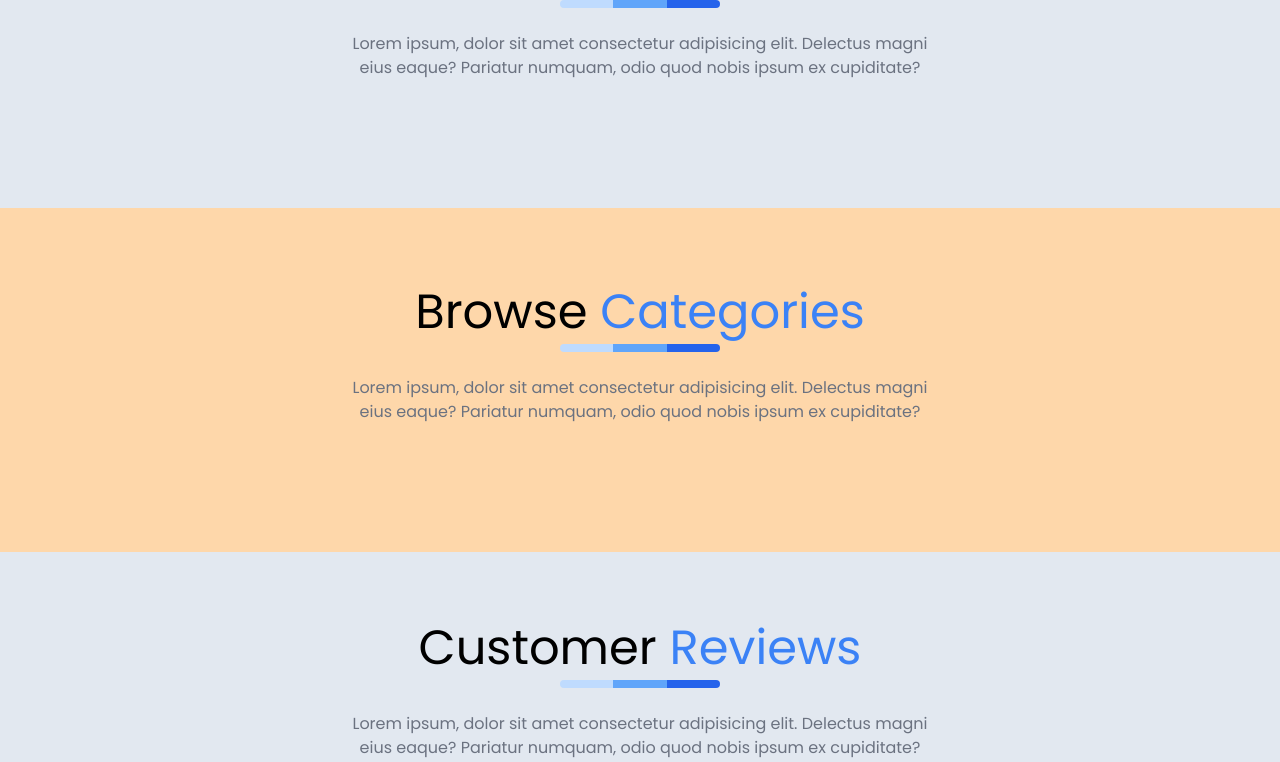
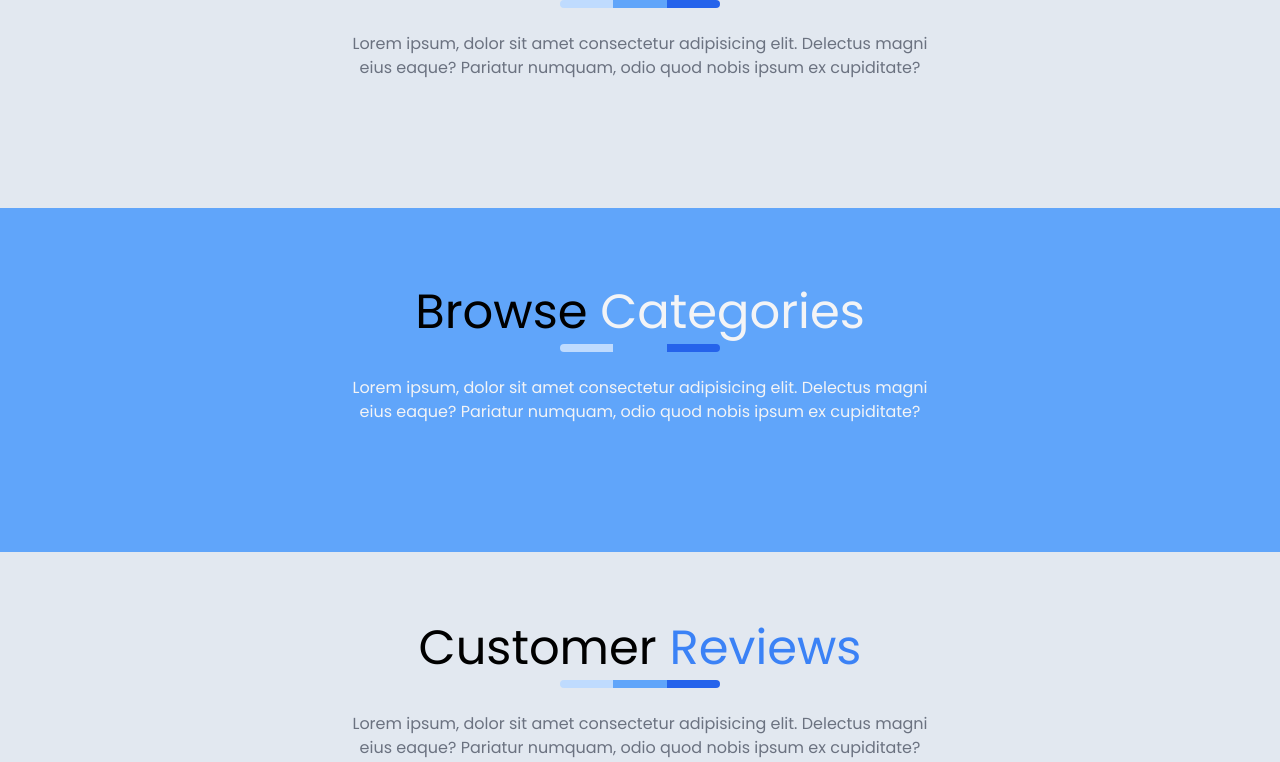
Before and after one commit to jesse457/SHOPIT, a Laravel app: page / in a window 1280 px wide. Shown: the part 908-1670 px from the top of the page. Run offline with Laravel 12, Linux system fonts and the light colour scheme; data that the repository does not hold is empty; style sheets or scripts are compiled from the project's sources; some libraries are stand-ins or nearby versions.

```diff
--- a/resources/views/livewire/home.blade.php
+++ b/resources/views/livewire/home.blade.php
@@ -197,11 +197,11 @@
         </div>
     </section>
 
-    <div class="py-20 bg-orange-200">
+    <div class="py-20 bg-blue-400">
         <div class="max-w-xl mx-auto">
             <div class="text-center ">
                 <div class="relative flex flex-col items-center">
-                    <h1 class="text-5xl font-bold dark:text-gray-200"> Browse <span class="text-blue-500"> Categories
+                    <h1 class="text-5xl font-bold dark:text-gray-200"> Browse <span class="text-gray-100"> Categories
                         </span> </h1>
                     <div class="flex w-40 mt-2 mb-6 overflow-hidden rounded">
                         <div class="flex-1 h-2 bg-blue-200">
@@ -212,7 +212,7 @@
                         </div>
                     </div>
                 </div>
-                <p class="mb-12 text-base text-center text-gray-500">
+                <p class="mb-12 text-base text-center text-gray-100">
                     Lorem ipsum, dolor sit amet consectetur adipisicing elit. Delectus magni eius eaque?
                     Pariatur
                     numquam, odio quod nobis ipsum ex cupiditate?
```
